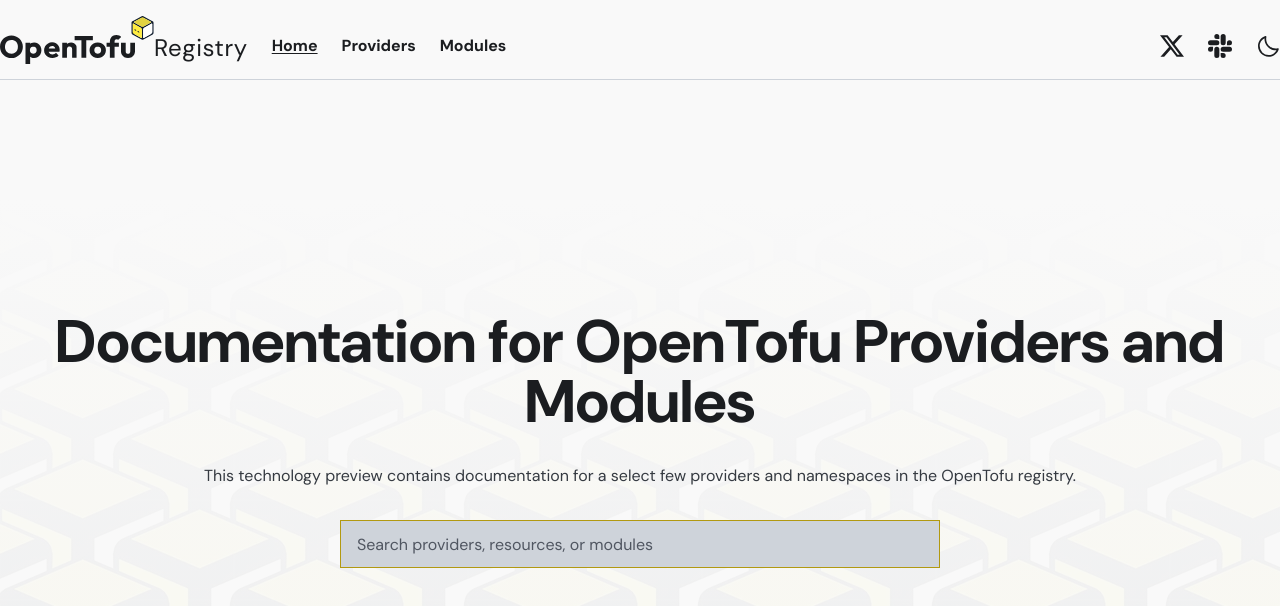
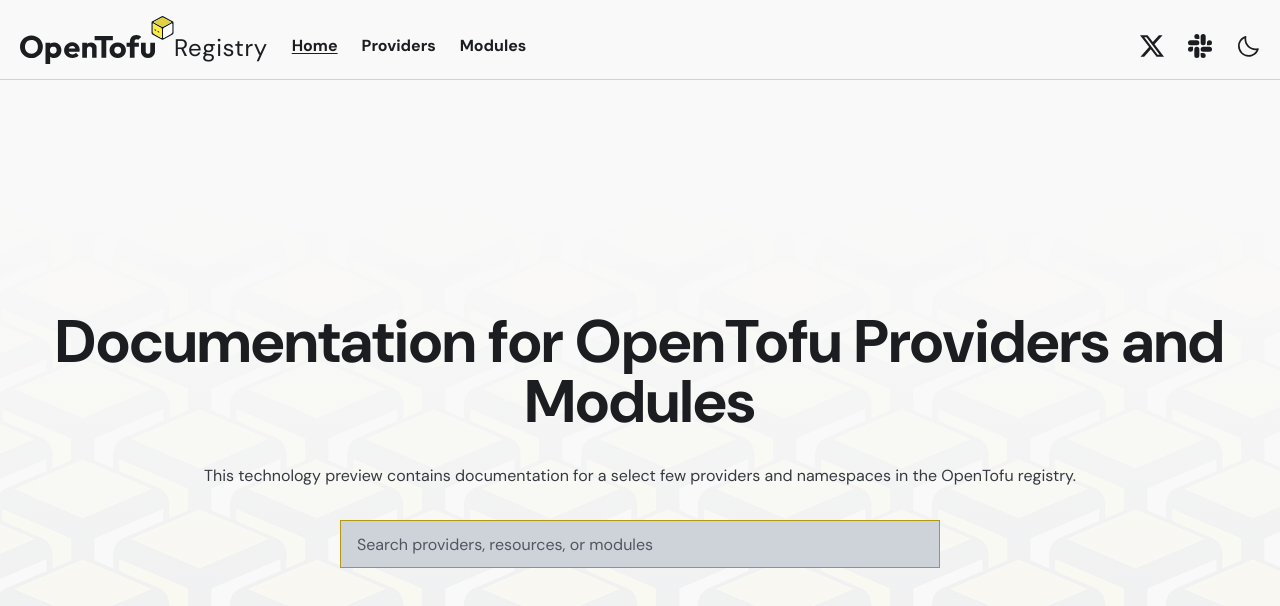
Before and after one commit to opentofu/registry-ui, a React (Vite) app in the folder frontend/: page / in a window 1280 px wide. Shown: the top 606 px of the page. Built offline with nearby package versions, Linux system fonts and the light colour scheme.

Commit message:
Use fluid container width
Signed-off-by: Damian Stasik <920747+damianstasik@users.noreply.github.com>

```diff
--- a/frontend/src/components/Header/index.tsx
+++ b/frontend/src/components/Header/index.tsx
@@ -8,7 +8,7 @@
 export function Header() {
   return (
     <header className="sticky top-0 z-10 flex h-20 items-center border-b border-gray-200 bg-gray-50 dark:border-gray-800 dark:bg-blue-950">
-      <div className="container mx-auto flex items-end">
+      <div className="mx-auto flex w-full max-w-screen-3xl items-end px-5">
         <h1 className="flex items-end">
           <a
             href="/"
--- a/frontend/src/components/SidebarLayout/index.tsx
+++ b/frontend/src/components/SidebarLayout/index.tsx
@@ -11,7 +11,7 @@
   return (
     <>
       <Header />
-      <div className="container mx-auto flex grow divide-x divide-gray-200 dark:divide-gray-800">
+      <div className="mx-auto flex max-w-screen-3xl grow divide-x divide-gray-200 px-5 dark:divide-gray-800">
         {before}
         <main className="min-w-0 flex-1">{children}</main>
         {after}
--- a/frontend/src/components/SimpleLayout/index.tsx
+++ b/frontend/src/components/SimpleLayout/index.tsx
@@ -10,7 +10,7 @@
   return (
     <>
       <Header />
-      <main className="container mx-auto flex grow flex-col">
+      <main className="mx-auto flex w-full max-w-screen-3xl grow flex-col px-5">
         <Breadcrumbs />
         {children}
       </main>
```
